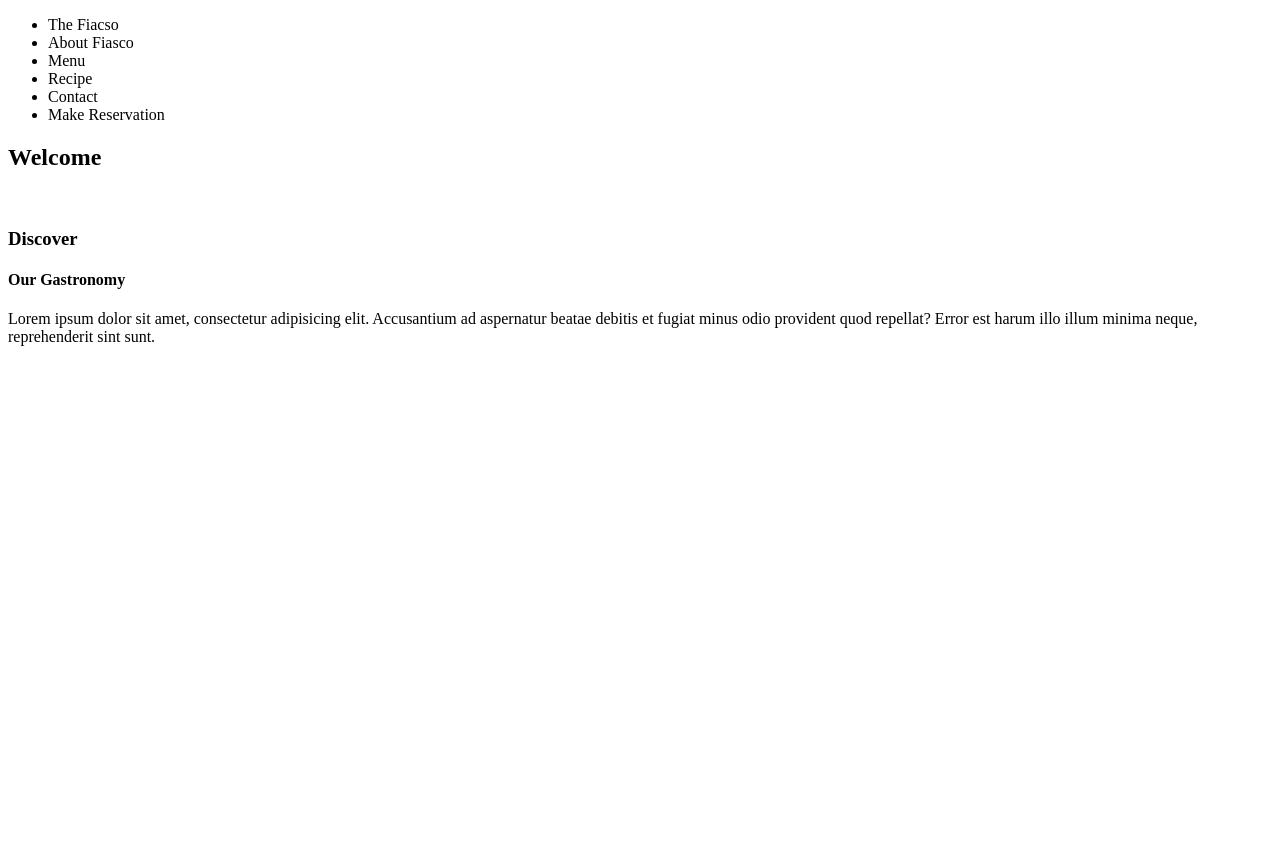
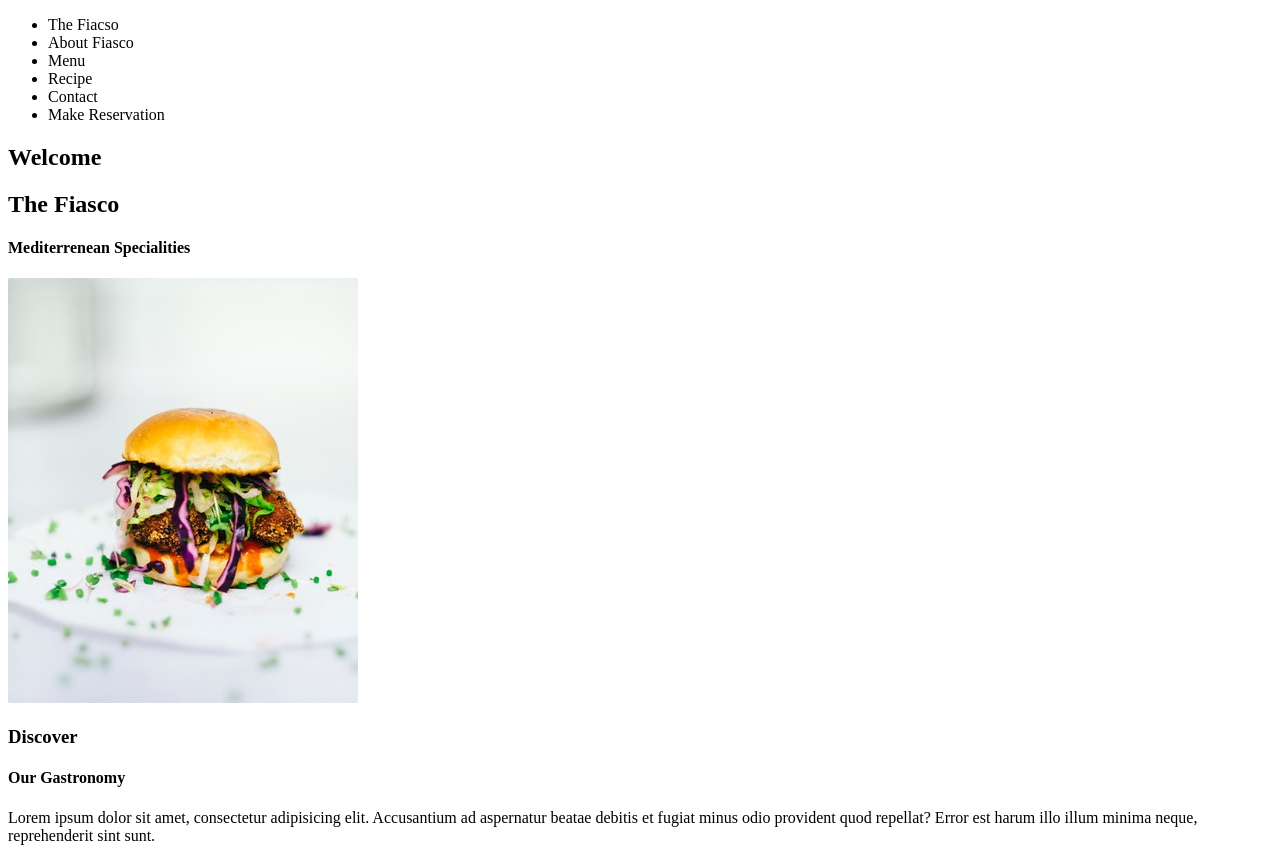
Before and after one commit to joostvannieu/Restaurant-Exercise, a plain HTML site: page index.html in a window 1280 px wide. Before the commit the page ends 800 px from the top, so only its background shows below. Drawn offline with Linux system fonts and the light colour scheme.

Commit message:
Picture added

```diff
--- a/index.html
+++ b/index.html
@@ -17,12 +17,14 @@
             </ul>
             <div>
                 <h2 class="durkahurka">Welcome</h2>
+                <h1>The Fiasco</h1>
+                <h4>Mediterrenean Specialities</h4>
             </div>
         </nav>
     </header>
     <main>
         <section>
-            <div><img src="" alt=""></div>
+            <div><img src="burger.png" height="425" width="350"/></div>
             <div>
                 <article>
                     <h3>Discover</h3>
```
Also changed, not shown: 1.png (added), 2.png (added), BoBun-min.png (added), Group.png (added), Restaurant + Single.jpg (added), Spicy-eggs.png (added), burger.png (added), crusted-chicker-min.png (added), salad-bread-min.png (added), salad-bread.png (added), 1 other file.
